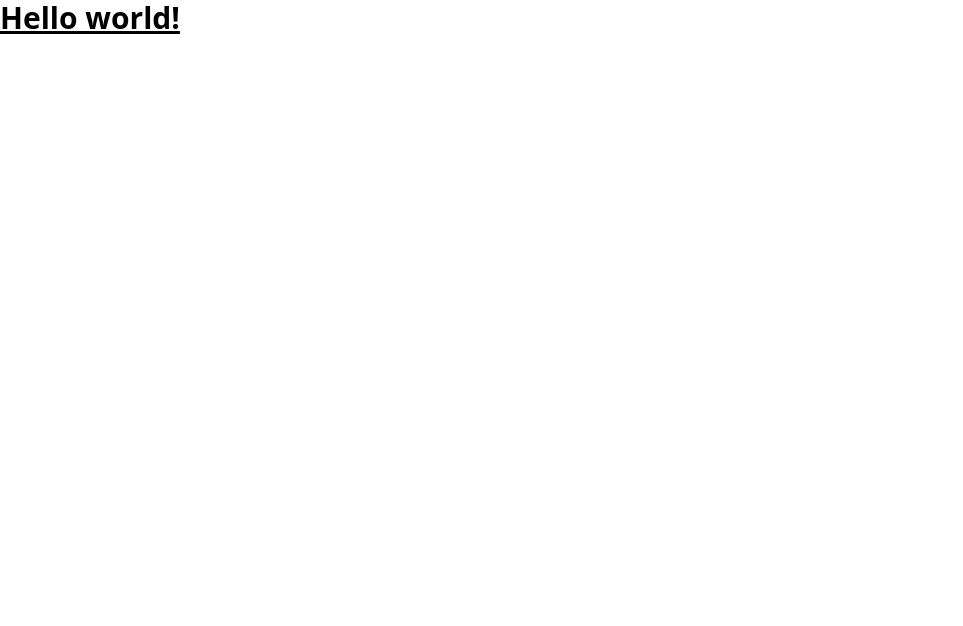
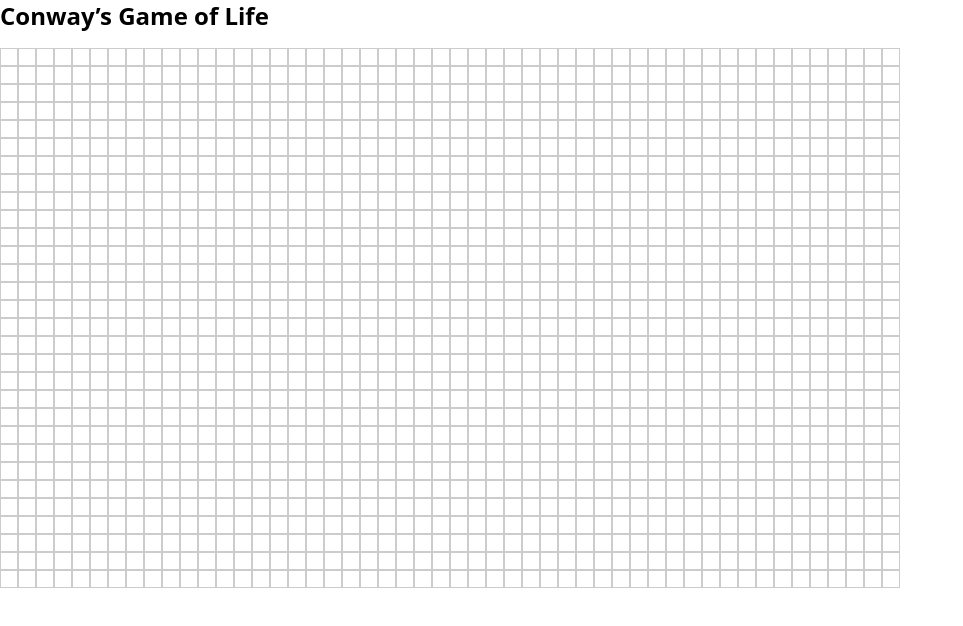
Before and after one commit to aozzb/conway-game, a React (Vite) app: page / in a window 1280 px wide. Shown: the top 626 px of the page, without its empty margins (0-963 px from the left). Built offline with nearby package versions, Linux system fonts and the light colour scheme.

Commit message:
updated app.css and app.jsx to show the grid and made it clickable

```diff
--- a/src/App.css
+++ b/src/App.css
@@ -0,0 +1,19 @@
+.grid-container {
+  display: inline-block;
+}
+
+.row {
+  display: flex;
+}
+
+.cell {
+  width: 18px;
+  height: 18px;
+  border: 1px solid #ccc;
+  background-color: white;
+  cursor: pointer;
+}
+
+.cell.alive {
+  background-color: black;
+}
--- a/src/App.jsx
+++ b/src/App.jsx
@@ -1,23 +1,35 @@
-import './App.css'
+import { useState } from "react";
 import createGrid from "./utils/createGrid";
-import { useState } from "react";
+import Grid from "./components/Grid";
+import "./App.css";
 
-
-const ROWS=30;
-const COLS=50;
+const ROWS = 30;
+const COLS = 50;
 
 function App() {
-
   const [grid, setGrid] = useState(() => createGrid(ROWS, COLS));
 
+  const toggleCell = (row, col) => {
+    setGrid(prevGrid =>
+      prevGrid.map((r, rIdx) =>
+        rIdx === row
+          ? r.map((cell, cIdx) =>
+              cIdx === col ? (cell ? 0 : 1) : cell
+            )
+          : r
+      )
+    );
+  };
 
   return (
-    <>
-      <h1 className="text-3xl font-bold underline">
-      Hello world!
+    <div>
+      <h1 className="text-2xl font-bold mb-4">
+        Conway’s Game of Life
       </h1>
-    </>
-  )
+
+      <Grid grid={grid} toggleCell={toggleCell} />
+    </div>
+  );
 }
 
-export default App
+export default App;
--- a/src/components/Grid.jsx
+++ b/src/components/Grid.jsx
@@ -0,0 +1,19 @@
+function Grid({ grid, toggleCell }) {
+  return (
+    <div className="grid-container">
+      {grid.map((row, rowIndex) => (
+        <div key={rowIndex} className="row">
+          {row.map((cell, colIndex) => (
+            <div
+              key={colIndex}
+              className={`cell ${cell ? "alive" : ""}`}
+              onClick={() => toggleCell(rowIndex, colIndex)}
+            />
+          ))}
+        </div>
+      ))}
+    </div>
+  );
+}
+
+export default Grid;
```
